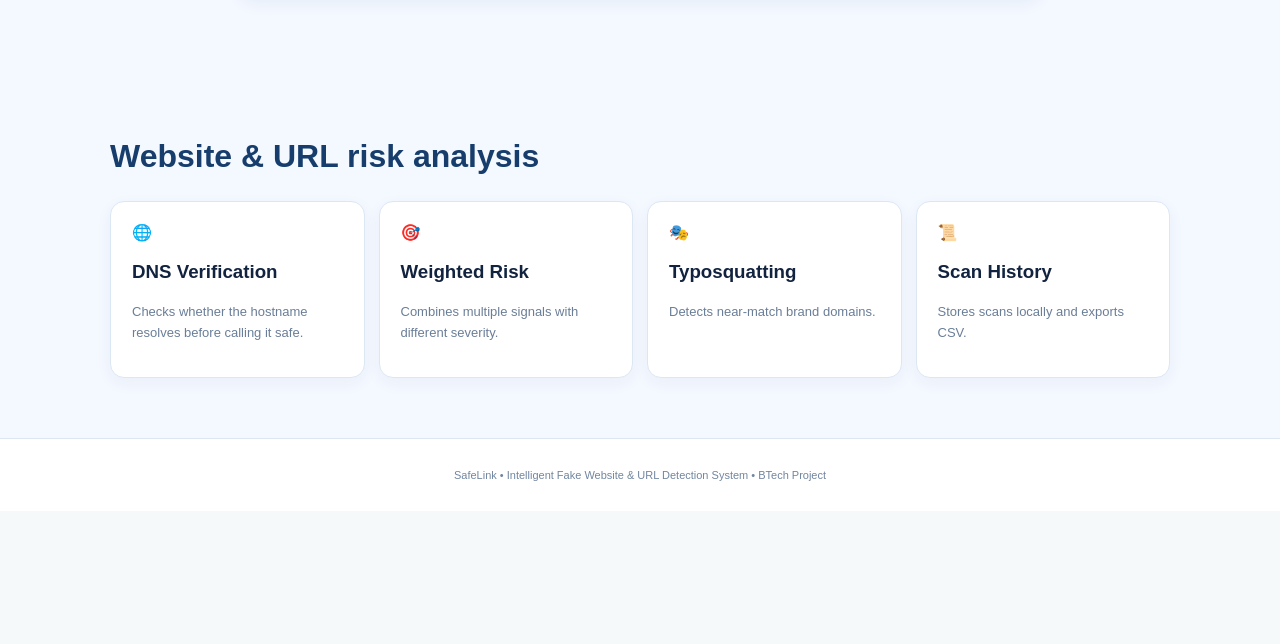
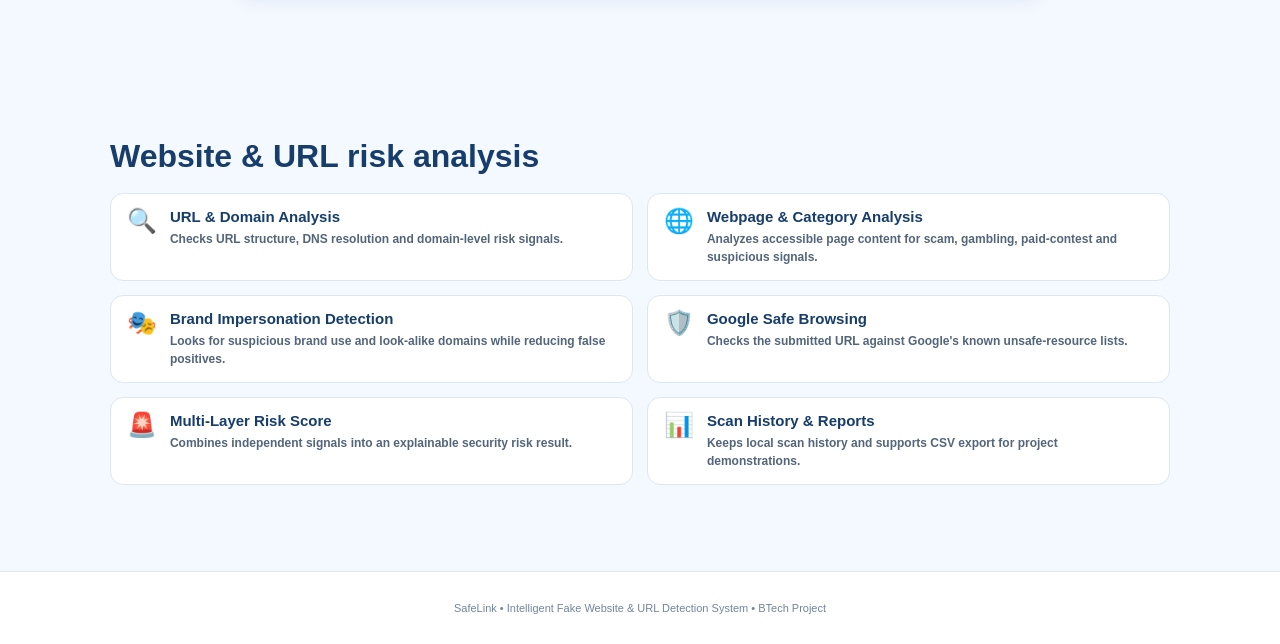
Before and after one commit to sanskar049/Safe-Link, a Flask app: page / in a window 1280 px wide. Shown: the part 432-1076 px from the top of the page. Before the commit the page ends 913 px from the top, so only its background shows below. Run offline with Flask 3, Linux system fonts and the light colour scheme; data that the repository does not hold is empty.

Commit message:
Add files via upload

```diff
--- a/static/style.css
+++ b/static/style.css
@@ -75,3 +75,13 @@ footer{text-align:center;padding:30px;color:#71859f;border-top:1px solid #dce7f3
     font-weight:600;
     line-height:1.5;
 }
+
+/* FINAL UI polish */
+.feature-points{display:grid;grid-template-columns:repeat(2,minmax(0,1fr));gap:14px;margin-top:18px}
+.feature-point{display:flex;gap:13px;align-items:flex-start;padding:14px 16px;background:#fff;border:1px solid #dce7f3;border-radius:13px}
+.feature-icon{font-size:24px;line-height:1.1}
+.feature-point h3{margin:0 0 5px;font-size:15px;font-weight:800}
+.feature-point p{margin:0;font-size:12px;line-height:1.5;color:#53657a}
+.why-result-content,.why-result-content p,.why-result-content li,.why-result-content .reason,.why-result-content .reason-item,
+.reasons-list,.reasons-list li,.reason-item{font-weight:800 !important}
+@media(max-width:760px){.feature-points{grid-template-columns:1fr}}
--- a/templates/index.html
+++ b/templates/index.html
@@ -21,9 +21,9 @@
 <div class="signal-label"><span>Website Safety Signal</span><strong>{{result.status}}</strong></div>
 <div class="signal-track"><div class="signal-fill {% if result.score < 30 %}safe{% elif result.score < 60 %}warn{% else %}danger{% endif %}" style="width:{{result.score}}%"></div></div>
 <div class="signal-dots"><span><i class="dot green"></i> Low Risk</span><span><i class="dot yellow"></i> Suspicious</span><span><i class="dot red"></i> Dangerous</span></div>
-</div><div class="stats"><div><small>DOMAIN STATUS</small><b>{{result.domain_status}}</b></div><div><small>SERVER</small><b>{{result.http_status}}</b></div><div><small>HOST</small><b>{{result.host}}</b></div></div><div class="content-summary">
+</div><div class="stats"><div><small>Website Address</small><b>{{result.domain_status}}</b></div><div><small>SERVER</small><b>{{result.http_status}}</b></div><div><small>HOST</small><b>{{result.host}}</b></div></div><div class="content-summary">
 <div><small>WEBSITE TYPE</small><b>{{result.page.categories|join(", ") if result.page.categories else "Not classified"}}</b></div>
-<div><small>PAGE STATUS</small><b>{{result.page.status_code}}</b></div>
+<div><small>Webpage</small><b>{{result.page.status_code}}</b></div>
 <div><small>BRAND FLAGS</small><b>{{result.page.brand_impersonation|join(", ") if result.page.brand_impersonation else "None"}}</b></div>
 <div><small>CONTENT ACCESS</small><b>{{"Blocked — fallback used" if result.page.blocked else "Analyzed"}}</b></div>
 </div>
@@ -52,4 +52,33 @@
   </div>
 </div>
 {% endif %}
-<div class="grid"><article><h3>🔎 Security checks</h3>{% for n,s,d in result.checks %}<div class="check"><i class="{{s}}"></i><span>{{n}}</span><small>{{d}}</small></div>{% endfor %}</article><article><h3>⚠ Why this result?</h3>{% for x in result.reasons %}<p>• {{x}}</p>{% endfor %}<p class="note">🌐 {{result.reach_detail}}</p></article></div><aside>⚠ “No Suspicious Patterns” means the domain resolved and no major heuristic warning was found. It does not guarantee trustworthiness.</aside></section>{% endif %}<section class="features"><h2>Website & URL risk analysis</h2><div class="cards"><article>🌐<h3>DNS Verification</h3><p>Checks whether the hostname resolves before calling it safe.</p></article><article>🎯<h3>Weighted Risk</h3><p>Combines multiple signals with different severity.</p></article><article>🎭<h3>Typosquatting</h3><p>Detects near-match brand domains.</p></article><article>📜<h3>Scan History</h3><p>Stores scans locally and exports CSV.</p></article></div></section></main><footer>SafeLink • Intelligent Fake Website & URL Detection System • BTech Project</footer></body></html>
+<div class="grid"><article><h3>🔎 Security checks</h3>{% for n,s,d in result.checks %}<div class="check"><i class="{{s}}"></i><span>{{n}}</span><small>{{d}}</small></div>{% endfor %}</article><article><h3>⚠ Why this result?</h3>{% for x in result.reasons %}<p>• {{x}}</p>{% endfor %}<p class="note">🌐 {{result.reach_detail}}</p></article></div><aside>⚠ “No Suspicious Patterns” means the domain resolved and no major heuristic warning was found. It does not guarantee trustworthiness.</aside></section>{% endif %}<section class="features"><h2>Website & URL risk analysis
+
+<div class="feature-points">
+  <div class="feature-point">
+    <div class="feature-icon">🔍</div>
+    <div><h3>URL &amp; Domain Analysis</h3><p>Checks URL structure, DNS resolution and domain-level risk signals.</p></div>
+  </div>
+  <div class="feature-point">
+    <div class="feature-icon">🌐</div>
+    <div><h3>Webpage &amp; Category Analysis</h3><p>Analyzes accessible page content for scam, gambling, paid-contest and suspicious signals.</p></div>
+  </div>
+  <div class="feature-point">
+    <div class="feature-icon">🎭</div>
+    <div><h3>Brand Impersonation Detection</h3><p>Looks for suspicious brand use and look-alike domains while reducing false positives.</p></div>
+  </div>
+  <div class="feature-point">
+    <div class="feature-icon">🛡️</div>
+    <div><h3>Google Safe Browsing</h3><p>Checks the submitted URL against Google's known unsafe-resource lists.</p></div>
+  </div>
+  <div class="feature-point">
+    <div class="feature-icon">🚨</div>
+    <div><h3>Multi-Layer Risk Score</h3><p>Combines independent signals into an explainable security risk result.</p></div>
+  </div>
+  <div class="feature-point">
+    <div class="feature-icon">📊</div>
+    <div><h3>Scan History &amp; Reports</h3><p>Keeps local scan history and supports CSV export for project demonstrations.</p></div>
+  </div>
+</div>
+
+</section></main><footer>SafeLink • Intelligent Fake Website & URL Detection System • BTech Project</footer></body></html>
```
